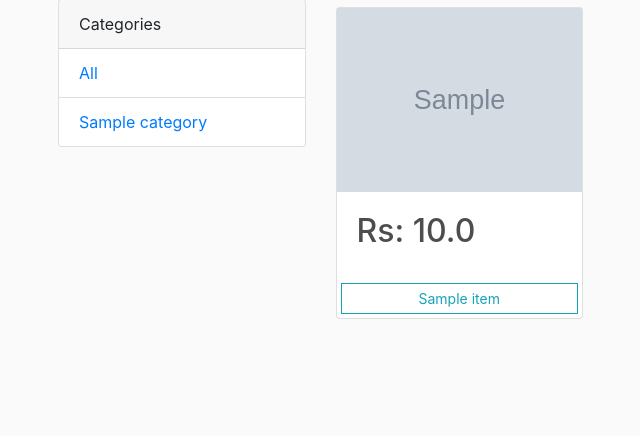
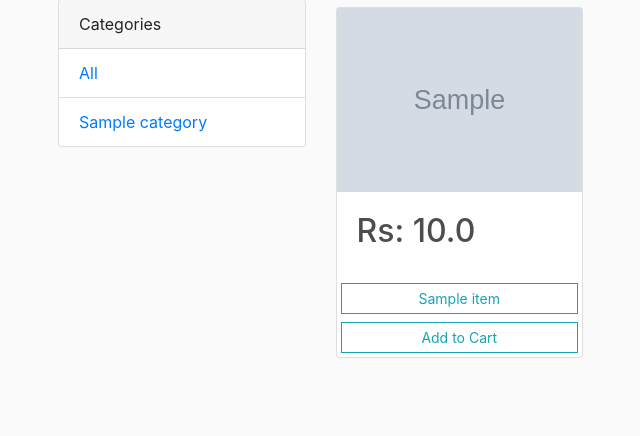
Before and after one commit to ashutosh164/Django-ecom, a Django app: page / in a window 1280 px wide. Shown: the part 58-494 px from the top of the page, without its empty margins (42-682 px from the left). Run offline with Django 3.2, Linux system fonts and the light colour scheme; tables that the repository leaves empty hold one stand-in row (values such as "Sample post"); grey boxes marked "Sample" are stand-in pictures; some libraries are stand-ins or nearby versions.

Commit message:
create register and order create for the user

```diff
--- a/store/models.py
+++ b/store/models.py
@@ -1,6 +1,7 @@
 from django.db import models
 from PIL import Image
 from django.contrib.auth.models import User
+from django.shortcuts import reverse
 
 
 class Category(models.Model):
@@ -31,10 +32,14 @@ class Item(models.Model):
             img.thumbnail(output_size)
             img.save(self.image.path)
 
+    # def get_absolutely_url(self):
+    #     return reverse('detail', kwargs={'id': self.id})
+
 
 # ORDER ITEM AFTER ADD IN CART
 class OrderItem(models.Model):
     item = models.ForeignKey(Item, on_delete=models.CASCADE)
+    quantity = models.IntegerField(default=1)
 
 
 # USE ORDER EVERY TIME USER ADD ITEM TO THE CART BUT NOT ORDERED
@@ -45,4 +50,4 @@ class Order(models.Model):
     ordered = models.BooleanField(default=False)
 
     def __str__(self):
-        return self.user
+        return f"{self.user} -- {self.item}"
--- a/store/templates/store.html
+++ b/store/templates/store.html
@@ -32,6 +32,7 @@
                                 {% endif %}
                             </div>
                             <a href="{% url 'detail' item.id  %}" class="btn btn-outline-info btn-sm m-1">{{ item.title }}</a>
+                            <a href="{% url 'add_to_cart' item.id  %}" class="btn btn-outline-info btn-sm m-1">Add to Cart</a>
                         </div>
                     </div>
                     {% endfor %}
--- a/store/urls.py
+++ b/store/urls.py
@@ -15,10 +15,11 @@ Including another URLconf
 """
 from django.contrib import admin
 from django.urls import path
-from .views import store, item_detail, signup
+from .views import store, item_detail, signup, add_to_cart
 
 urlpatterns = [
     path('', store, name='store'),
     path('detail/<int:pk>/', item_detail, name='detail'),
     path('register/', signup, name='register'),
+    path('add_to_cart/<int:pk>/', add_to_cart, name='add_to_cart'),
 ]
--- a/store/views.py
+++ b/store/views.py
@@ -1,4 +1,4 @@
-from django.shortcuts import render, redirect
+from django.shortcuts import render, redirect, get_object_or_404
 from .models import Item, OrderItem, Order, Category
 from .forms import UserRegistrationsForm
 from django.contrib import messages
@@ -42,3 +42,19 @@ def signup(request):
 
     context = {'form': form}
     return render(request, 'register.html', context)
+
+
+def add_to_cart(request, pk):
+    item = get_object_or_404(Item, id=pk)
+    order_item = OrderItem.objects.create(item=item)
+    order_qs = Order.objects.filter(user=request.user, ordered=False)
+    if order_qs.exists():
+        order = order_qs[0]
+        # check if the order item is in the order
+        if order.item.filter(item__id=item.id).exists():
+            order_item.quantity += 1
+            order_item.save()
+    else:
+        order = Order.objects.create(user=request.user)
+        order.item.add(order_item)
+    return redirect('store')
```
Also changed, not shown: store/templates/details.html (+6 -4 lines).
